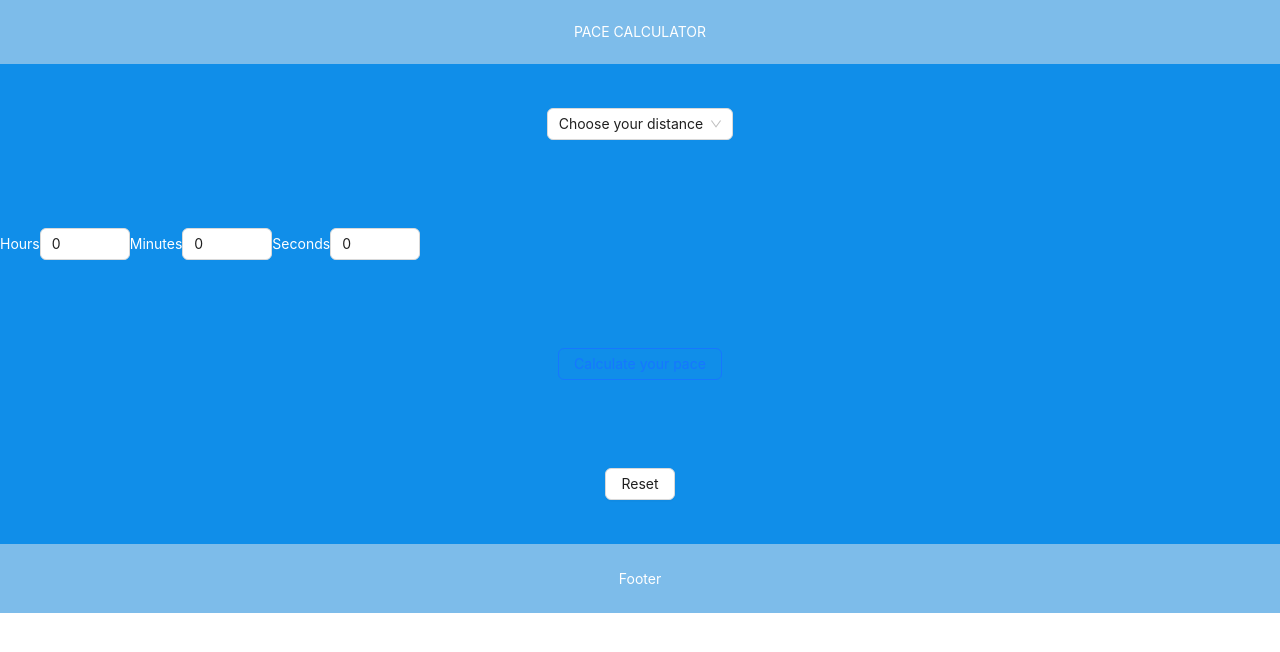
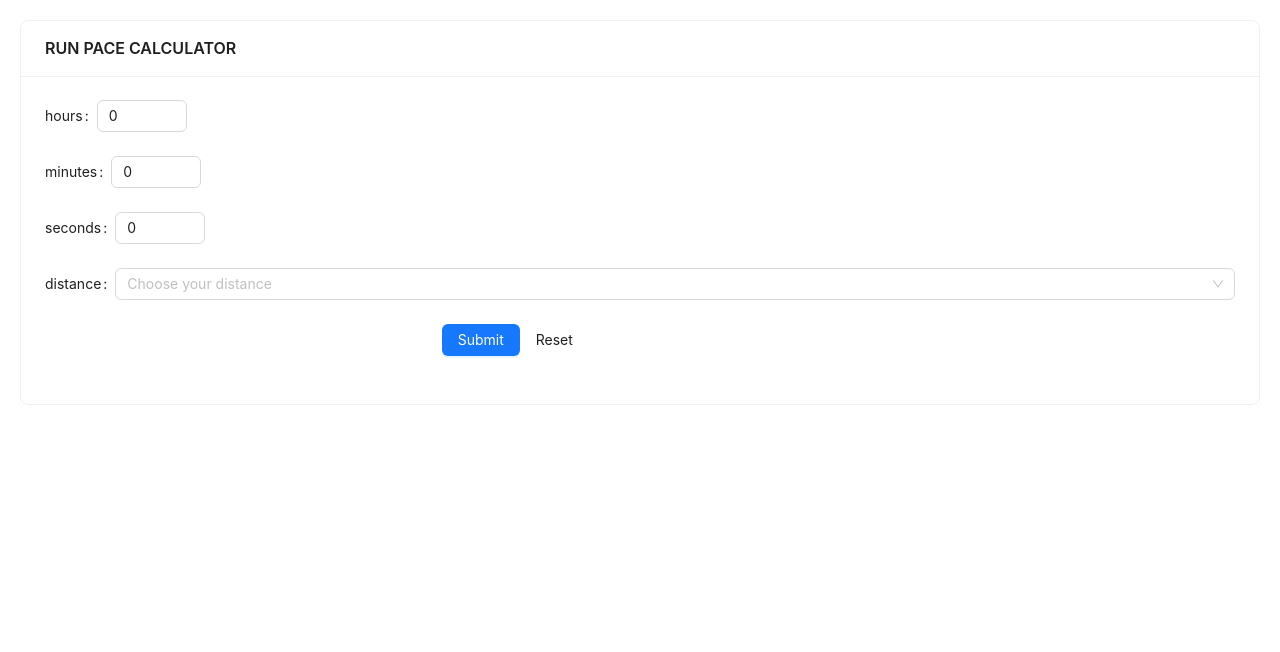
Before and after one commit to rokokos97/tricalc, a React (Create React App) app: page / in a window 1280 px wide. Shown: the top 652 px of the page. Built offline with nearby package versions, Linux system fonts and the light colour scheme.

Commit message:
change logic. Complete calculate run pace

```diff
--- a/src/app/App.js
+++ b/src/app/App.js
@@ -1,6 +1,6 @@
 import React from 'react';
-import Main from './main';
+import RunCalculator from './runCalculator';
 function App() {
-  return <Main />;
+  return <RunCalculator />;
 }
 export default App;
--- a/src/app/components/distanceInput.jsx
+++ /dev/null
@@ -1,41 +0,0 @@
-import React from 'react';
-import PropTypes from 'prop-types';
-import {Select} from 'antd';
-
-const DistanceInput = ({
-  onChange,
-  defaultOption,
-}) => {
-  const distanceList = [
-    {label: '1000 meters', value: 1},
-    {label: '1 mile', value: 1.609},
-    {label: '5000 meters', value: 5},
-    {label: '10000 meters', value: 10},
-    {label: 'Half marathon', value: 21.0975},
-    {label: 'Marathon', value: 42.195},
-  ];
-  const handleChange = (value) => {
-    onChange(value);
-  };
-  return (
-    <div>
-      <Select
-        defaultValue={defaultOption}
-        style={{width: distanceList}}
-        onChange={handleChange}
-        options={distanceList}
-      />
-    </div>
-  );
-};
-DistanceInput.propTypes = {
-  defaultOption: PropTypes.string,
-  label: PropTypes.string,
-  value: PropTypes.number,
-  onChange: PropTypes.func,
-  error: PropTypes.string,
-  options: PropTypes.oneOfType([PropTypes.object, PropTypes.array]),
-  name: PropTypes.string,
-};
-
-export default DistanceInput;
--- a/src/app/components/paceResult.jsx
+++ /dev/null
@@ -1,19 +0,0 @@
-import React from 'react';
-import PropTypes from 'prop-types';
-
-const PaceResult = ({pace}) => {
-  if (!pace) {
-    return null;
-  }
-
-  return (
-    <div className="text-center mt-5">
-      <h2>{`Your pace: ${pace} min/km`}</h2>
-    </div>
-  );
-};
-
-PaceResult.propTypes = {
-  pace: PropTypes.string,
-};
-export default PaceResult;
--- a/src/app/main.jsx
+++ /dev/null
@@ -1,126 +0,0 @@
-import React, {useState} from 'react';
-import DistanceInput from './components/distanceInput';
-import {Button, InputNumber, Layout, Space} from 'antd';
-import PaceResult from './components/paceResult';
-import {Content, Footer, Header} from 'antd/es/layout/layout';
-
-
-const Main = () => {
-  const [distance, setDistance] = useState(null);
-  const [hours, setHours] = useState(0);
-  const [minutes, setMinutes]= useState(0);
-  const [seconds, setSeconds] = useState(0);
-  const [pace, setPace] = useState(null);
-  const handleDistanceChange = (value) => {
-    setDistance(value);
-  };
-  const calculatePace = () => {
-    const totalSeconds = hours * 3600 + minutes * 60 + seconds;
-    const paceInSeconds = totalSeconds / distance;
-    const paceMinutes = Math.floor(paceInSeconds / 60);
-    const paceSeconds = Math.round(paceInSeconds % 60);
-    if (distance) {
-      setPace(`${paceMinutes}:${paceSeconds < 10 ?
-        '0' :
-        ''}${paceSeconds}`,
-      );
-    }
-  };
-  const resetAllData = () => {
-    setPace(null);
-    setHours(0);
-    setMinutes(0);
-    setSeconds(0);
-  };
-  const handleHoursChange = (value) => {
-    setHours(value);
-    console.log('changed', value);
-  };
-  const handleMinutesChange = (value) => {
-    setMinutes(value);
-    console.log('changed', value);
-  };
-  const handleSecondsChange = (value) => {
-    setSeconds(value);
-    console.log('changed', value);
-  };
-  return (
-    <>
-      <Space direction="vertical" style={{width: '100%'}} size={[0, 48]}>
-        <Layout>
-          <Header style={{
-            textAlign: 'center',
-            color: '#fff',
-            height: 64,
-            paddingInline: 50,
-            lineHeight: '64px',
-            backgroundColor: '#7dbcea',
-          }}>
-           PACE CALCULATOR
-          </Header>
-          <Content style={{
-            textAlign: 'center',
-            minHeight: 120,
-            lineHeight: '120px',
-            color: '#fff',
-            backgroundColor: '#108ee9',
-          }}>
-            <div className="App">
-              <DistanceInput
-                value={distance}
-                defaultOption={'Choose your distance'}
-                name={'distance'}
-                onChange={handleDistanceChange}
-              />
-              <div className="d-flex">
-                <div className="flex-column">
-                  <span>Hours</span>
-                  <InputNumber
-                    min={0}
-                    max={59}
-                    onChange={handleHoursChange}
-                    defaultValue={0}/>
-                </div>
-                <div>
-                  <span>Minutes</span>
-                  <InputNumber
-                    min={0}
-                    max={59}
-                    onChange={handleMinutesChange}
-                    defaultValue={0}/>
-                </div>
-                <div>
-                  <span>Seconds</span>
-                  <InputNumber
-                    min={0}
-                    max={59}
-                    onChange={handleSecondsChange}
-                    defaultValue={0}/>
-                </div>
-              </div>
-              <div>
-                <Button
-                  type="primary"
-                  ghost
-                  onClick={()=>calculatePace()}>Calculate your pace</Button>
-              </div>
-              <PaceResult pace={pace} />
-              <div>
-                <Button onClick={()=>resetAllData()}>Reset</Button>
-              </div>
-            </div>
-          </Content>
-          <Footer style={{
-            textAlign: 'center',
-            color: '#fff',
-            backgroundColor: '#7dbcea',
-          }}>
-            Footer
-          </Footer>
-        </Layout>
-      </Space>
-    </>
-  );
-};
-
-export default Main;
--- /dev/null
+++ b/src/app/runCalculator.jsx
@@ -0,0 +1,129 @@
+import React, {useState} from 'react';
+import {Form, InputNumber, Select, Button, Card} from 'antd';
+
+const RunCalculator = () => {
+  const initState = 0;
+  const [hours, setHours] = useState(initState);
+  const [minutes, setMinutes] = useState(initState);
+  const [seconds, setSeconds] = useState(initState);
+  const [distance, setDistance] = useState(1);
+  const [pace, setPace] = useState(null);
+  const distanceOptions = [
+    {label: '1000 miters', value: 1},
+    {label: '5000 miters', value: 5},
+    {label: '10000 miters', value: 10},
+    {label: 'Half marathon 21097 miters', value: 21.0975},
+    {label: 'Marathon 42195 miters', value: 42.195},
+    {label: '100 kilometers', value: 100},
+  ];
+  const [form]=Form.useForm();
+  const handleHoursChange = (hoursValue) => {
+    setHours(hoursValue);
+  };
+  const handleMinutesChange = (minutesValue) => {
+    setMinutes(minutesValue);
+  };
+  const handleSecondsChange = (secondsValue) => {
+    setSeconds(secondsValue);
+  };
+  const handleDistanceChange = (distanceValue) => {
+    console.log(distanceValue);
+    setDistance(distanceValue);
+  };
+  const handleFinish = () => {
+    console.log('handleFinish');
+    calculatePace();
+  };
+  const handleReset = () => {
+    setPace(null);
+    form.resetFields();
+  };
+  const calculatePace = () => {
+    const totalSeconds =
+      parseInt(hours) * 3600 + parseInt(minutes) * 60 + parseInt(seconds);
+    const paceInSeconds = totalSeconds / parseInt(distance);
+    const paceInMinutes = Math.floor(paceInSeconds / 60);
+    const paceInMSeconds = Math.round(
+        (paceInSeconds - paceInMinutes * 60) * 1000);
+    setPace(`${paceInMinutes}'${paceInMSeconds}"`);
+  };
+  return (
+    <>
+      <Card title="RUN PACE CALCULATOR" bordered={true} style={{margin: 20}}>
+        <Form
+          form={form}
+          onFinish={handleFinish}
+          initialValues={{
+            hours: 0,
+            minutes: 0,
+            seconds: 0,
+            distance: null,
+          }}
+        >
+          <Form.Item
+            label='hours'
+            name='hours'
+          >
+            <InputNumber
+              min={0}
+              max={59}
+              value={hours}
+              onChange={handleHoursChange}
+            />
+          </Form.Item>
+          <Form.Item
+            label='minutes'
+            name='minutes'
+          >
+            <InputNumber
+              min={0}
+              max={59}
+              value={minutes}
+              onChange={handleMinutesChange}
+            />
+          </Form.Item>
+          <Form.Item
+            label='seconds'
+            name='seconds'
+          >
+            <InputNumber
+              min={0}
+              max={59}
+              value={seconds}
+              onChange={handleSecondsChange}
+            />
+          </Form.Item>
+          <Form.Item
+            label='distance'
+            name="distance"
+          >
+            <Select
+              style={{
+                width: '100%',
+              }}
+              placeholder='Choose your distance'
+              onChange={handleDistanceChange}
+              options={distanceOptions}
+            >
+            </Select>
+          </Form.Item>
+          <Form.Item wrapperCol={{offset: 8, span: 16}}>
+            <Button type="primary" htmlType="submit">
+              Submit
+            </Button>
+            <Button
+              type="secondary"
+              htmlType="button"
+              onClick={handleReset}
+            >
+              Reset
+            </Button>
+          </Form.Item>
+        </Form>
+        {pace && <p>{`Your pace may be ${pace}`}</p>}
+      </Card>
+    </>
+  );
+};
+
+export default RunCalculator;
```
Also changed, not shown: 1 other file (tests, documents, lock files or other folders).
